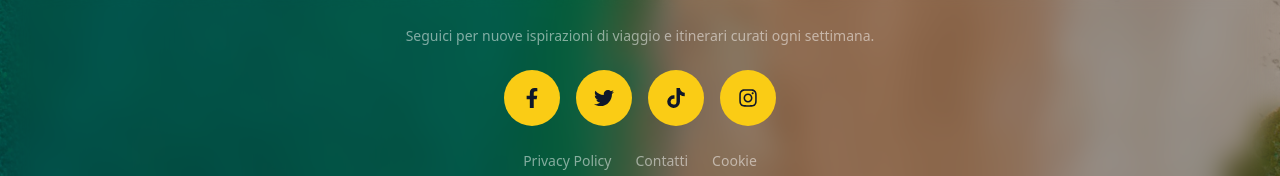
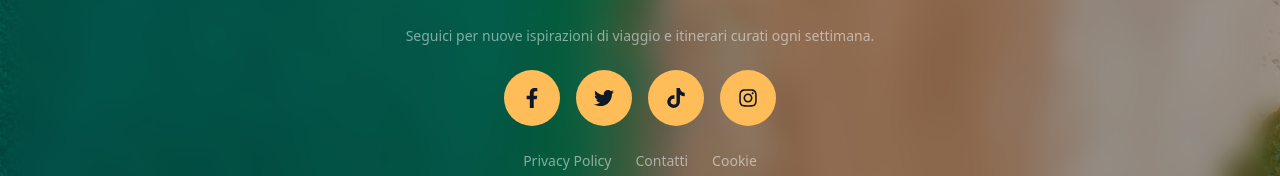
Before and after one commit to lylyss/Family_Trip, a React (Vite) app in the folder FamilyTrip/: page / in a window 1280 px wide. Shown: the part 1177-1353 px from the top of the page. Built offline with nearby package versions, Linux system fonts and the light colour scheme.

Commit message:
Update store badge background color for improved visibility

```diff
--- a/FamilyTrip/src/App.css
+++ b/FamilyTrip/src/App.css
@@ -321,7 +321,7 @@
   align-items: center;
   justify-content: center;
   color: #0f172a;
-  background: #facc15;
+  background: rgb(255, 189, 89);
   font-size: 1.25rem;
   transition: transform 0.2s ease, box-shadow 0.2s ease;
 }
```
